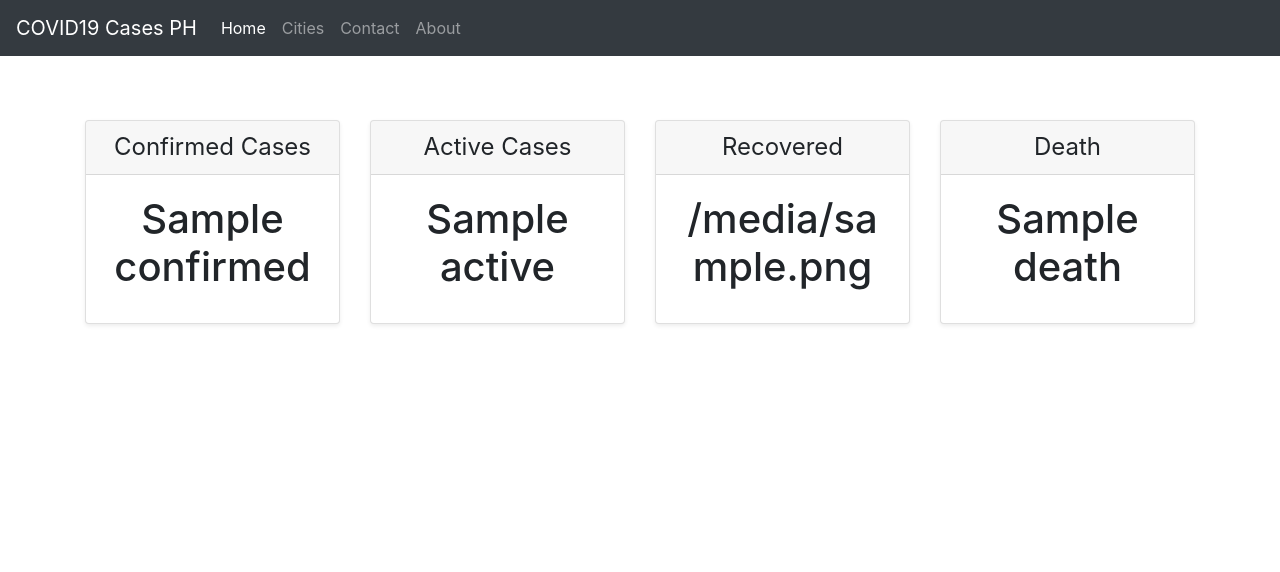
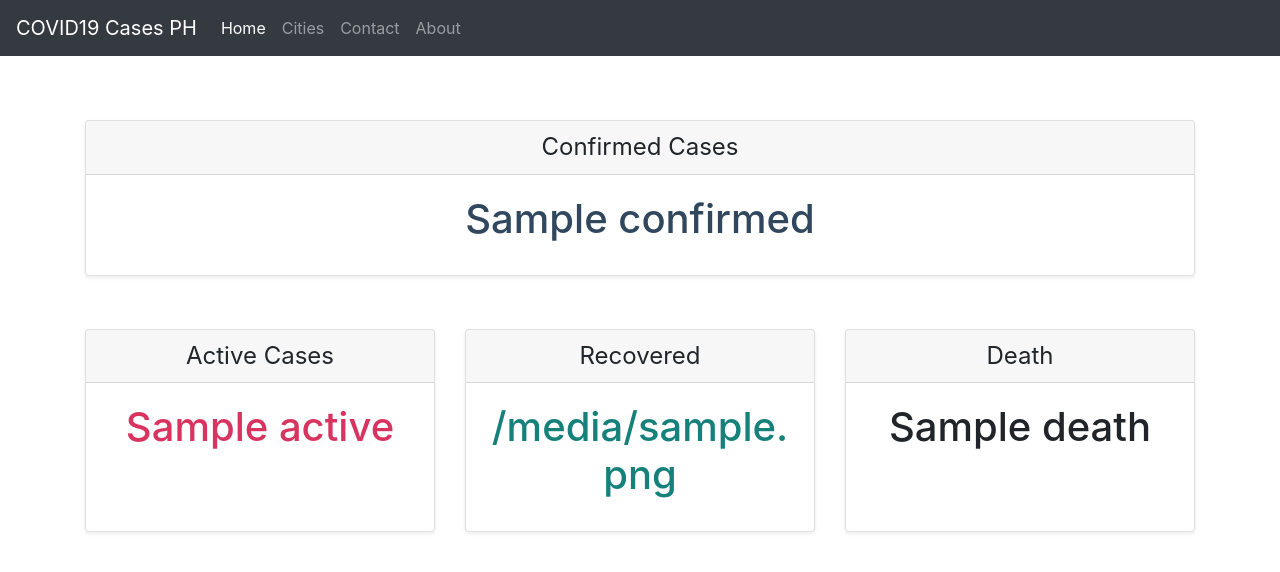
Before and after one commit to bermylle/covid19PH_live, a Flask app: template templates/index.html in a window 1280 px wide. Shown: the top 572 px of the page. Run offline with Flask 2, Linux system fonts and the light colour scheme; the template is opened without the code that fills it: most values are stand-ins (such as "Sample title", 1, 10 or a date in 2020); some libraries are stand-ins or nearby versions.

Commit message:
design 0.1

```diff
--- a/app.py
+++ b/app.py
@@ -23,7 +23,7 @@ death_case = {'deaths' :  ph_cases.get("deaths")}
 
 
 # MAIN
-@app.route('/', methods = ['POST', 'GET'])
+@app.route('/')
 def index():
 	return render_template('index.html', confirmed = confirmed_case, active = active_case, recovered = recovered_case, death = death_case)
 
--- a/templates/index.html
+++ b/templates/index.html
@@ -1,7 +1,6 @@
 {% extends "layout.html" %}
 
 {% block body %}
-
 <div class="container" style="margin-top: 5%;">
     <div class="card-deck mb-3 text-center">
         <div class="card mb-4 shadow-sm">
@@ -10,16 +9,20 @@
             </div>
             <div class="card-body">
                 {% for key, confirmed in confirmed.items() %}
-                <h1 class="card-title pricing-card-title"> {{confirmed}}<small class="text-muted"></small></h1> {% endfor %}
+                <h1 class="card-title pricing-card-title" style="color: #30475e"> {{confirmed}}<small class="text-muted"></small></h1> {% endfor %}
             </div>
         </div>
-        <div class="card mb-4 shadow-sm">
+</div>
+</div>
+<div class="container" style="margin-top: 1%;">
+    <div class="card-deck mb-3 text-center">
+        <div class="card mb-4 shadow-sm ">
             <div class="card-header">
                 <h4 class="my-0 font-weight-normal">Active Cases</h4>
             </div>
             <div class="card-body">
                 {% for key, active in active.items() %}
-                <h1 class="card-title pricing-card-title"> {{active}}<small class="text-muted"></small></h1> {% endfor %}
+                <h1 class="card-title pricing-card-title" style="color: #d8345f"> {{active}}<small class="text-muted"></small></h1> {% endfor %}
             </div>
         </div>
         <div class="card mb-4 shadow-sm">
@@ -28,7 +31,7 @@
             </div>
             <div class="card-body">
                 {% for key, recovered in recovered.items() %}
-                <h1 class="card-title pricing-card-title"> {{recovered}}<small class="text-muted"></small></h1> {% endfor %}
+                <h1 class="card-title pricing-card-title"  style="color: #16817a"> {{recovered}}<small class="text-muted"></small></h1> {% endfor %}
             </div>
         </div>
         <div class="card mb-4 shadow-sm">
--- a/templates/layout.html
+++ b/templates/layout.html
@@ -10,11 +10,11 @@
     <script src="https://cdnjs.cloudflare.com/ajax/libs/popper.js/1.16.0/umd/popper.min.js"></script>
     <script src="https://maxcdn.bootstrapcdn.com/bootstrap/4.4.1/js/bootstrap.min.js"></script>
 
-    <link rel="stylesheet" type="text/css" href="{{ url_for('static',filename='styles/style.css') }}">
+    <link rel="stylesheet" type="text/css" href="{{ url_for('static',filename='stylesheet/style.css') }}">
 
 </head>
 
-<body>
+<body class="d-flex flex-column">
 
     <nav class="navbar navbar-expand-lg navbar-dark bg-dark">
         <a class="navbar-brand" href="#">COVID19 Cases PH</a>
@@ -41,7 +41,11 @@
 
     {% block body %} {% endblock %}
 
-
+    <!-- <footer id="sticky-footer" class="py-4 bg-dark text-white-50">
+    <div class="container text-center">
+      <small>Copyright &copy; Your Website</small>
+    </div>
+  </footer> -->
 </body>
 
 </html>
```
